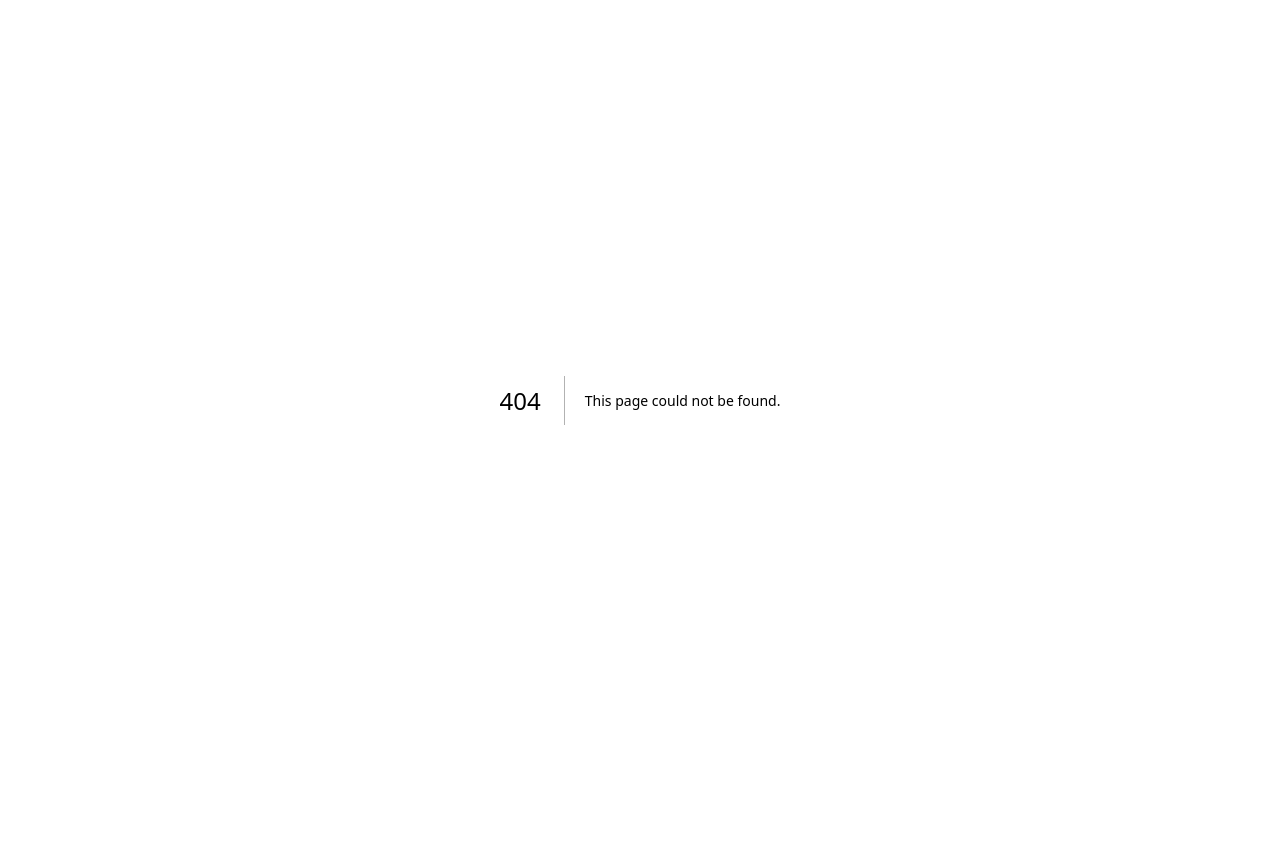
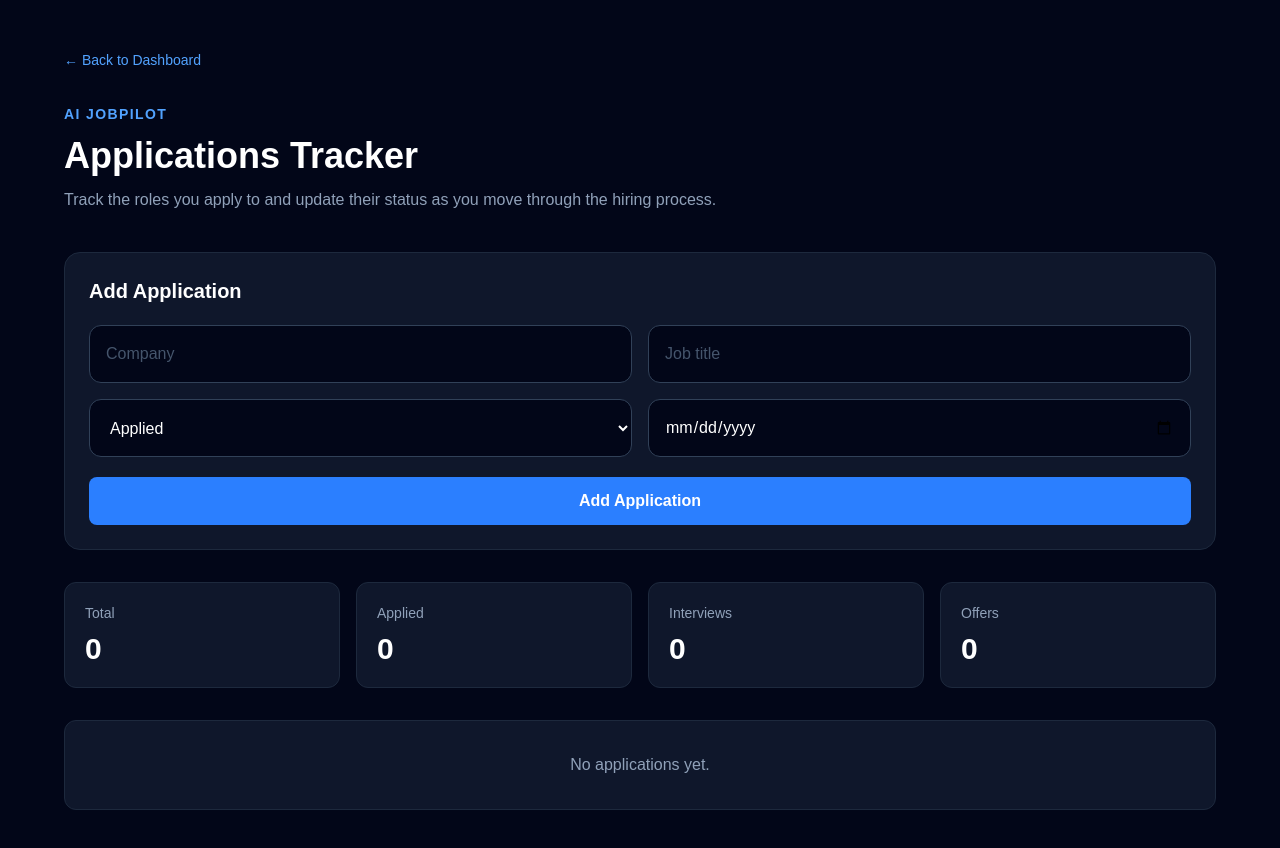
Before and after one commit to trinityray02/ai-jobpilot, a Next.js app: page /applications in a window 1280 px wide. Before the commit this address had no page. Shown: the top 848 px of the page. Before the commit the page ends 800 px from the top, so only its background shows below. Built offline with nearby package versions, Linux system fonts and the light colour scheme.

Commit message:
Add applications tracker

```diff
--- /dev/null
+++ b/app/applications/page.tsx
@@ -0,0 +1,250 @@
+"use client";
+
+import { useEffect, useState } from "react";
+
+type Application = {
+  id: string;
+  company: string;
+  role: string;
+  status: "Applied" | "Interview" | "Offer" | "Rejected";
+  date: string;
+};
+
+export default function ApplicationsPage() {
+  const [applications, setApplications] = useState<Application[]>([]);
+  const [company, setCompany] = useState("");
+  const [role, setRole] = useState("");
+  const [status, setStatus] = useState<Application["status"]>("Applied");
+  const [date, setDate] = useState("");
+
+  useEffect(() => {
+    const saved = localStorage.getItem("applications");
+
+    if (saved) {
+      setApplications(JSON.parse(saved));
+    }
+  }, []);
+
+  function saveApplications(updated: Application[]) {
+    setApplications(updated);
+    localStorage.setItem("applications", JSON.stringify(updated));
+  }
+
+  function addApplication() {
+    if (!company.trim() || !role.trim()) {
+      alert("Please enter a company and role.");
+      return;
+    }
+
+    const newApplication: Application = {
+      id: crypto.randomUUID(),
+      company,
+      role,
+      status,
+      date: date || new Date().toISOString().split("T")[0],
+    };
+
+    saveApplications([newApplication, ...applications]);
+
+    setCompany("");
+    setRole("");
+    setStatus("Applied");
+    setDate("");
+  }
+
+  function updateStatus(
+    id: string,
+    newStatus: Application["status"]
+  ) {
+    const updated = applications.map((application) =>
+      application.id === id
+        ? { ...application, status: newStatus }
+        : application
+    );
+
+    saveApplications(updated);
+  }
+
+  function deleteApplication(id: string) {
+    const updated = applications.filter(
+      (application) => application.id !== id
+    );
+
+    saveApplications(updated);
+  }
+
+  return (
+    <main className="min-h-screen bg-slate-950 px-6 py-12 text-white">
+      <div className="mx-auto max-w-6xl">
+        <a
+          href="/"
+          className="text-sm font-medium text-blue-400 hover:text-blue-300"
+        >
+          ← Back to Dashboard
+        </a>
+
+        <div className="mt-8">
+          <p className="text-sm font-semibold uppercase tracking-widest text-blue-400">
+            AI JobPilot
+          </p>
+
+          <h1 className="mt-3 text-4xl font-bold">
+            Applications Tracker
+          </h1>
+
+          <p className="mt-3 max-w-2xl text-slate-400">
+            Track the roles you apply to and update their status as you move
+            through the hiring process.
+          </p>
+        </div>
+
+        <div className="mt-10 rounded-2xl border border-slate-800 bg-slate-900 p-6">
+          <h2 className="text-xl font-semibold">
+            Add Application
+          </h2>
+
+          <div className="mt-5 grid gap-4 md:grid-cols-2">
+            <input
+              value={company}
+              onChange={(event) => setCompany(event.target.value)}
+              placeholder="Company"
+              className="rounded-xl border border-slate-700 bg-slate-950 p-4 outline-none placeholder:text-slate-600 focus:border-blue-500"
+            />
+
+            <input
+              value={role}
+              onChange={(event) => setRole(event.target.value)}
+              placeholder="Job title"
+              className="rounded-xl border border-slate-700 bg-slate-950 p-4 outline-none placeholder:text-slate-600 focus:border-blue-500"
+            />
+
+            <select
+              value={status}
+              onChange={(event) =>
+                setStatus(event.target.value as Application["status"])
+              }
+              className="rounded-xl border border-slate-700 bg-slate-950 p-4 outline-none focus:border-blue-500"
+            >
+              <option>Applied</option>
+              <option>Interview</option>
+              <option>Offer</option>
+              <option>Rejected</option>
+            </select>
+
+            <input
+              type="date"
+              value={date}
+              onChange={(event) => setDate(event.target.value)}
+              className="rounded-xl border border-slate-700 bg-slate-950 p-4 outline-none focus:border-blue-500"
+            />
+          </div>
+
+          <button
+            onClick={addApplication}
+            className="mt-5 w-full rounded-lg bg-blue-500 px-6 py-3 font-semibold hover:bg-blue-600"
+          >
+            Add Application
+          </button>
+        </div>
+
+        <div className="mt-8 grid gap-4 md:grid-cols-4">
+          <div className="rounded-xl border border-slate-800 bg-slate-900 p-5">
+            <p className="text-sm text-slate-400">Total</p>
+            <p className="mt-2 text-3xl font-bold">
+              {applications.length}
+            </p>
+          </div>
+
+          <div className="rounded-xl border border-slate-800 bg-slate-900 p-5">
+            <p className="text-sm text-slate-400">Applied</p>
+            <p className="mt-2 text-3xl font-bold">
+              {
+                applications.filter(
+                  (application) => application.status === "Applied"
+                ).length
+              }
+            </p>
+          </div>
+
+          <div className="rounded-xl border border-slate-800 bg-slate-900 p-5">
+            <p className="text-sm text-slate-400">Interviews</p>
+            <p className="mt-2 text-3xl font-bold">
+              {
+                applications.filter(
+                  (application) => application.status === "Interview"
+                ).length
+              }
+            </p>
+          </div>
+
+          <div className="rounded-xl border border-slate-800 bg-slate-900 p-5">
+            <p className="text-sm text-slate-400">Offers</p>
+            <p className="mt-2 text-3xl font-bold">
+              {
+                applications.filter(
+                  (application) => application.status === "Offer"
+                ).length
+              }
+            </p>
+          </div>
+        </div>
+
+        <div className="mt-8 space-y-4">
+          {applications.length === 0 ? (
+            <div className="rounded-xl border border-slate-800 bg-slate-900 p-8 text-center text-slate-400">
+              No applications yet.
+            </div>
+          ) : (
+            applications.map((application) => (
+              <div
+                key={application.id}
+                className="rounded-xl border border-slate-800 bg-slate-900 p-6"
+              >
+                <div className="flex flex-col gap-5 md:flex-row md:items-center md:justify-between">
+                  <div>
+                    <h3 className="text-xl font-semibold">
+                      {application.role}
+                    </h3>
+
+                    <p className="mt-1 text-slate-400">
+                      {application.company}
+                    </p>
+
+                    <p className="mt-2 text-sm text-slate-500">
+                      Added: {application.date}
+                    </p>
+                  </div>
+
+                  <div className="flex flex-wrap items-center gap-3">
+                    <select
+                      value={application.status}
+                      onChange={(event) =>
+                        updateStatus(
+                          application.id,
+                          event.target.value as Application["status"]
+                        )
+                      }
+                      className="rounded-lg border border-slate-700 bg-slate-950 px-4 py-2 outline-none"
+                    >
+                      <option>Applied</option>
+                      <option>Interview</option>
+                      <option>Offer</option>
+                      <option>Rejected</option>
+                    </select>
+
+                    <button
+                      onClick={() => deleteApplication(application.id)}
+                      className="rounded-lg border border-red-900 px-4 py-2 text-red-400 hover:bg-red-950/30"
+                    >
+                      Delete
+                    </button>
+                  </div>
+                </div>
+              </div>
+            ))
+          )}
+        </div>
+      </div>
+    </main>
+  );
+}
```
